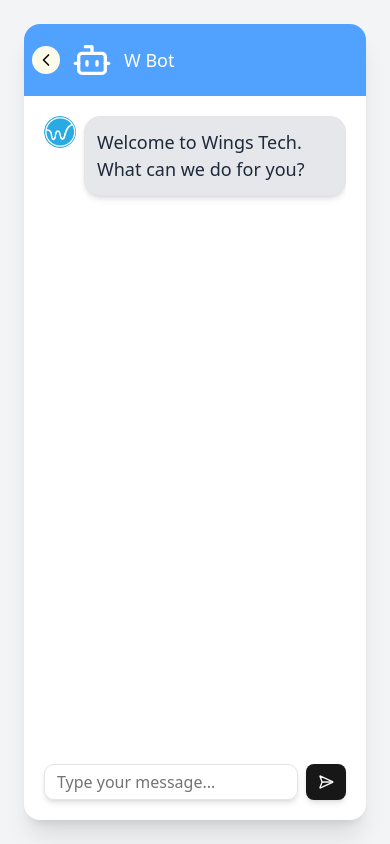
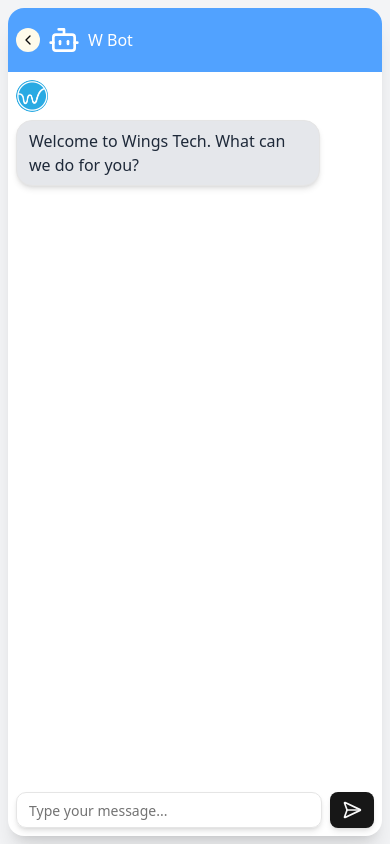
Before and after one commit to Tarun-Vaghela90/ai_rag_bot, a React (Vite) app in the folder techbot/: page / in a window 390 px wide. Built offline with nearby package versions, Linux system fonts and the light colour scheme.

Commit message:
updated  regex check at backend

```diff
--- a/techbot/src/App.jsx
+++ b/techbot/src/App.jsx
@@ -2,14 +2,12 @@ import { useState, useEffect, useRef } from "react";
 import axios from "axios";
 import { Input } from "@/components/ui/input";
 import { Button } from "@/components/ui/button";
-import { Card, CardContent, CardHeader, CardTitle } from "@/components/ui/card";
-import { ScrollArea, ScrollBar } from "@/components/ui/scroll-area";
 import wingstechlogo from "./assets/wingstech.png";
 import userAvatar from "./assets/user.jpg";
 import { v4 as uuidv4 } from "uuid";
-import { BotIcon, ChevronLeft, Paperclip, PlusIcon, SendHorizonalIcon } from "lucide-react";
-import { Label } from "@/components/ui/label";
+import { BotIcon, ChevronLeft, SendHorizonalIcon } from "lucide-react";
 import { Avatar, AvatarFallback, AvatarImage } from "@/components/ui/avatar";
+
 function App() {
   const [messages, setMessages] = useState([
     {
@@ -19,7 +17,6 @@ function App() {
     },
   ]);
   const [input, setInput] = useState("");
-  const [file, setFile] = useState("");
   const [loading, setLoading] = useState(false);
   const bottomRef = useRef(null);
 
@@ -36,12 +33,17 @@ function App() {
   const sendQuery = async (queryText) => {
     if (!queryText.trim()) return;
 
-    // Add user message
     const userMessage = { role: "user", content: queryText };
-    // Add temporary typing message
     const typingMessage = {
       role: "assistant",
-      content: "...",
+      content: (
+        <div className="flex flex-row gap-1 items-center justify-center py-1">
+          <span className="w-3 h-3 rounded-full bg-gray-600 animate-bounce [animation-delay:0ms]" />
+          <span className="w-3 h-3 rounded-full bg-gray-600 animate-bounce [animation-delay:200ms]" />
+          <span className="w-3 h-3 rounded-full bg-gray-600 animate-bounce [animation-delay:400ms]" />
+        </div>
+
+      ),
       isTyping: true,
     };
 
@@ -57,7 +59,6 @@ function App() {
       const botReply = res.data.answer || ["Sorry, I didn’t get that."];
       const futureActions = res.data.future_actions || [];
 
-      // Replace typing message with actual reply
       setMessages((prev) =>
         prev.map((msg) =>
           msg.isTyping
@@ -74,11 +75,7 @@ function App() {
       setMessages((prev) =>
         prev.map((msg) =>
           msg.isTyping
-            ? {
-                role: "assistant",
-                content: "⚠️ Error connecting to server.",
-                future_actions: [],
-              }
+            ? { role: "assistant", content: "⚠️ Error connecting to server.", future_actions: [] }
             : msg
         )
       );
@@ -88,51 +85,43 @@ function App() {
   const handleSend = () => sendQuery(input);
 
   return (
-    <div className="flex h-screen w-screen items-center justify-center bg-gray-100 p-6">
-      <div className="w-full max-w-lg h-full flex flex-col rounded-2xl gap-0 bg-white shadow-xl ">
-        <div>
-          {/* header */}
-          <div className="flex flex-row justify-start h-18 p-2   items-center  gap-3 bg-blue-400  rounded-t-2xl ">
-            <ChevronLeft className=" rounded-2xl bg-amber-50    p-1 size-7 hover:transition-transform duration-300 hover:rotate-180" />
-            {/* <img
-              src={wingstechlogo}
-              height={50}
-              width={50}
-              alt="wingstechlogo"
-            /> */}
+    <div className="flex h-screen w-screen items-center justify-center bg-gray-100 p-2 sm:p-6">
+      <div className="w-full max-w-lg h-full flex flex-col rounded-2xl gap-0 bg-white shadow-xl">
+        {/* Header */}
+        <div className="flex flex-row justify-start h-16 sm:h-18 p-2 sm:p-3 items-center gap-2 sm:gap-3 bg-blue-400 rounded-t-2xl">
+          <ChevronLeft className="rounded-2xl bg-amber-50 p-1 size-6 sm:size-7 hover:transition-transform duration-300 hover:rotate-180" />
+          <BotIcon className="text-white" height={32} width={32} />
+          <p className="text-base sm:text-lg text-white">W Bot</p>
+        </div>
 
-              <BotIcon className="text-white"  height={40} width={40} />
-            <p className="text-lg text-white"> W Bot</p>
-          </div>
-        </div>
-        <div className="h-36 flex   flex-col flex-1 gap-5 p-5">
-          <div className="h-16 flex-1  break-words   scrollhide overflow-x-auto ">
+        {/* Chat area */}
+        <div className="flex-1 flex flex-col gap-2 sm:gap-5 p-2 sm:p-5 overflow-y-auto scrollhide ">
           {messages.map((msg, idx) => (
-              <div key={idx} className="mb-4 ">
+            <div key={idx} className="mb-3">
               <div
-                  className={`flex items-start gap-2 ${
-                    msg.role === "user" ? "flex-row-reverse" : "flex-row"
+                className={`flex gap-2 ${
+                  msg.role === "user" ? "flex-col sm:flex-row-reverse" : "flex-col sm:flex-row"
                 }`}
               >
                 {/* Avatar */}
                 <Avatar>
-                    <AvatarImage
-                      src={
-                        msg.role === "assistant" ? wingstechlogo : userAvatar
-                      }
-                      alt={msg.role}
-                    />
-                    <AvatarFallback>
-                      {msg.role === "assistant" ? "WT" : "U"}
-                    </AvatarFallback>
+                  <AvatarImage src={msg.role === "assistant" ? wingstechlogo : userAvatar} alt={msg.role} />
+                  <AvatarFallback>{msg.role === "assistant" ? "WT" : "U"}</AvatarFallback>
                 </Avatar>
 
-                  {/* Bubble */}
+                {/* Message / typing dots */}
+                {msg.isTyping ? (
+                  <div className="flex flex-row gap-1 items-center justify-center py-1">
+                    <span className="w-3 h-3 rounded-full bg-gray-600 animate-bounce [animation-delay:0ms]" />
+                    <span className="w-3 h-3 rounded-full bg-gray-600 animate-bounce [animation-delay:200ms]" />
+                    <span className="w-3 h-3 rounded-full bg-gray-600 animate-bounce [animation-delay:400ms]" />
+                  </div>
+                ) : (
                   <div
-                    className={`px-3 py-3 rounded-2xl  max-w-xs whitespace-pre-wrap ${
+                    className={`px-3 py-2 rounded-2xl max-w-[85%] sm:max-w-md whitespace-pre-wrap ${
                       msg.role === "user"
-                        ? "bg-blue-600 text-white shadow-md  text-[18px]"
-                        : "bg-gray-200 border shadow-md text-gray-800 text-[18px]"
+                        ? "bg-blue-600 text-white shadow-md text-[16px] sm:text-[18px]"
+                        : "bg-gray-200 border shadow-md text-gray-800 text-[16px] sm:text-[18px]"
                     }`}
                   >
                     {Array.isArray(msg.content)
@@ -147,18 +136,14 @@ function App() {
                         )
                       : msg.content}
                   </div>
+                )}
               </div>
 
               {/* Future actions */}
               {msg.role === "assistant" && msg.future_actions?.length > 0 && (
-                  <div className="mt-2 flex gap-2 flex-wrap pl-10">
+                <div className="mt-1 sm:mt-2 flex gap-2 flex-wrap pl-0 sm:pl-10">
                   {msg.future_actions.map((action, i) => (
-                      <Button
-                        key={i}
-                        size="sm"
-                        variant="outline"
-                        onClick={() => sendQuery(action)}
-                      >
+                    <Button key={i} size="sm" variant="outline" onClick={() => sendQuery(action)}>
                       {action}
                     </Button>
                   ))}
@@ -166,27 +151,21 @@ function App() {
               )}
             </div>
           ))}
-
           <div ref={bottomRef} />
         </div>
 
-
-          <div className="flex flex-col gap-2 w-full">
-            {/* Input + file upload icon */}
-            <div className="flex items-center gap-2 w-full">
+        {/* Input */}
+        <div className="flex items-center gap-2 w-full p-2 sm:p-3">
           <Input
             placeholder="Type your message..."
             value={input}
             onChange={(e) => setInput(e.target.value)}
             onKeyDown={(e) => e.key === "Enter" && handleSend()}
-                className="flex-1 rounded-lg shadow-md"
+            className="flex-1 rounded-lg shadow-md text-sm sm:text-base"
           />
-
-              <Button onClick={handleSend} className="shadow-md" disabled={loading}>
-                {loading ? "..." : <SendHorizonalIcon/> }
+          <Button onClick={handleSend} className="shadow-md p-2 sm:px-4" disabled={loading}>
+            {loading ? "..." : <SendHorizonalIcon className="size-5 sm:size-6" />}
           </Button>
-            </div>
-          </div>
         </div>
       </div>
     </div>
```
Also changed, not shown: 1 other file (tests, documents, lock files or other folders). Lines whose indentation alone changed are shown as unchanged.
